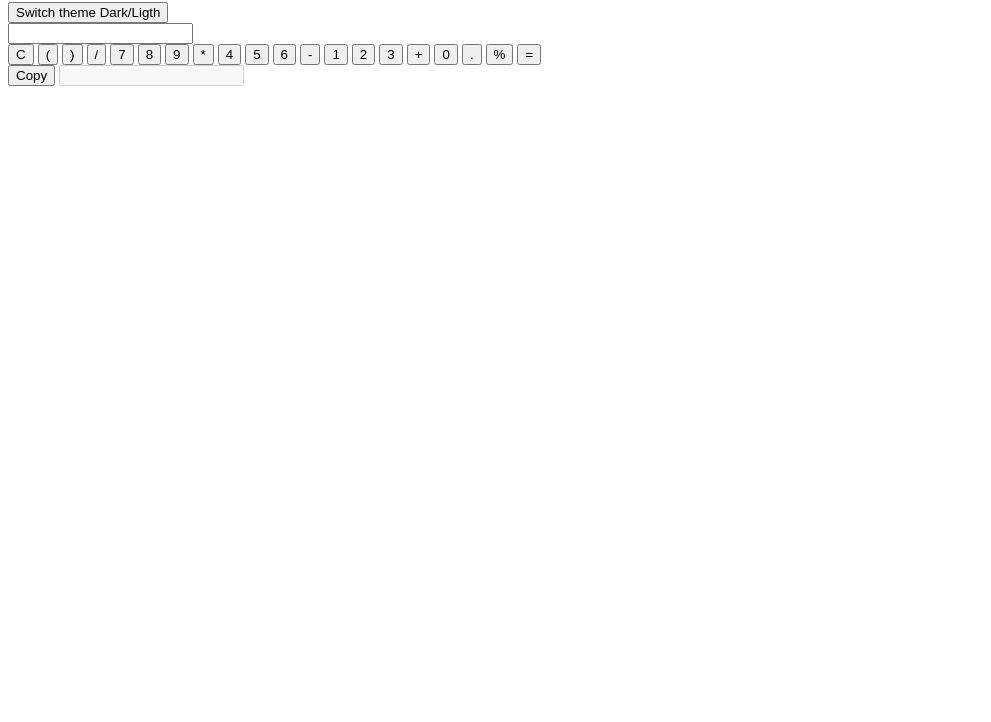
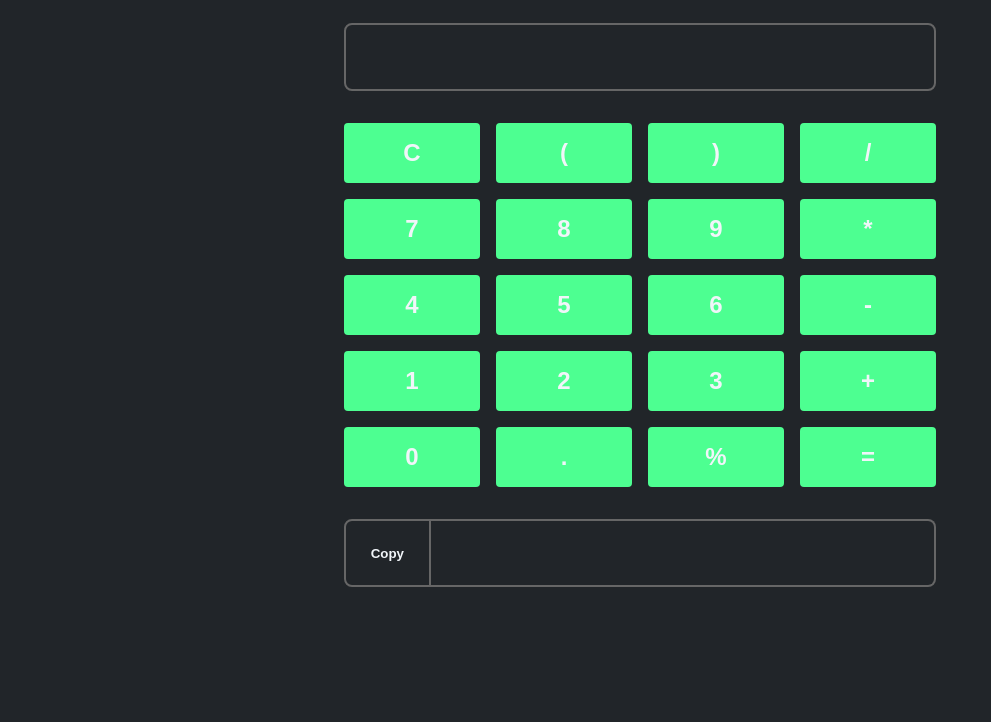
Before and after one commit to LucasEfdl/Calculator-in-javascript, a plain HTML site: page index.html in a window 1280 px wide. Shown: the part 78-800 px from the top of the page, without its empty margins (0-991 px from the left). Drawn offline with Linux system fonts and the light colour scheme.

Commit message:
feat: style.css completo

```diff
--- a/index.html
+++ b/index.html
@@ -14,7 +14,7 @@
   <main data-theme="dark">
     <header class="flex aling-center justify-between">
       <h1>Calculator.js</h1>
-      <button id="themeSwitchr">Switch theme Dark/Ligth</button>
+      <button id="themeSwitcher">Switch theme Dark/Ligth</button>
     </header>
     <input type="text" id="input">
     <div id="keys">
--- a/style.css
+++ b/style.css
@@ -0,0 +1,120 @@
+* {
+  box-sizing: border-box;
+  padding: 0;
+  margin: 0;
+}
+
+:root {
+  --bg-color: #212529;
+  --border-color: #666;
+  --font-color: #f1f5f9;
+  --primary-color: #4dff91;
+  --error-color: #ff0043;
+}
+
+body {
+  background-color: var(--bg-color);
+  color: var(--font-color);
+  font-family: sans-serif;
+}
+
+main {
+  display: block;
+  margin: 0 auto;
+  max-width: 40rem;
+  padding: 0 1.5rem 2.5rem;
+  position: relative;
+}
+
+header {
+  padding: 2rem 0;
+}
+
+#themeSwitcher {
+  background-color: var(--bg-color);
+  border: 0.125rem solid var(--border-color);
+  color: var(--font-color);
+}
+
+#themeSwitcher:hover {
+  background-color: var(--font-color);
+  color: var(--bg-color);
+}
+
+button {
+  background-color: var(--primary-color);
+  border: none;
+  border-radius: 0.25rem;
+  font-weight: 700;
+  padding: 0.5rem 1rem;
+  transition: 0.15s;
+}
+
+input {
+  background-color: var(--bg-color);
+  border: 2px solid var(--border-color);
+  border-radius: 0.5rem;
+  color: var(--font-color);
+  display: block;
+  font-size: 1.75rem;
+  margin: 0 auto;
+  padding: 1rem;
+  text-align: end;
+  width: 100%;
+}
+
+#keys {
+  display: grid;
+  grid-template-columns: 1fr 1fr 1fr 1fr;
+  gap: 1rem;
+  margin: 2rem 0;
+}
+
+#keys button {
+  color: var(--font-color);
+  cursor: pointer;
+  font-size: 1.5rem;
+  padding: 1rem;
+}
+
+#keys button:hover {
+  filter: brightness(0.8);
+}
+
+#copyToClipboard {
+  background-color: var(--bg-color);
+  border: solid var(--border-color);
+  border-width: 2px;
+  border-radius: 0.5rem 0 0 0.5rem;
+  color: var(--font-color);
+  cursor: pointer;
+  display: block;
+  height: 4.25rem;
+  width: 6rem;
+}
+
+#result {
+  border-width: 2px 2px 2px 0;
+  border-radius: 0 0.5rem 0.5rem 0;
+}
+
+.flex {
+  display: flex;
+}
+
+.aling-center {
+  align-items: center;
+}
+
+.justify-between {
+  justify-content: space-between;
+}
+
+.error {
+  background-color: var(--error-color);
+}
+
+.sucess {
+  border-color: var(--primary-color) !important;
+  color: var(--primary-color) !important;
+}
```
